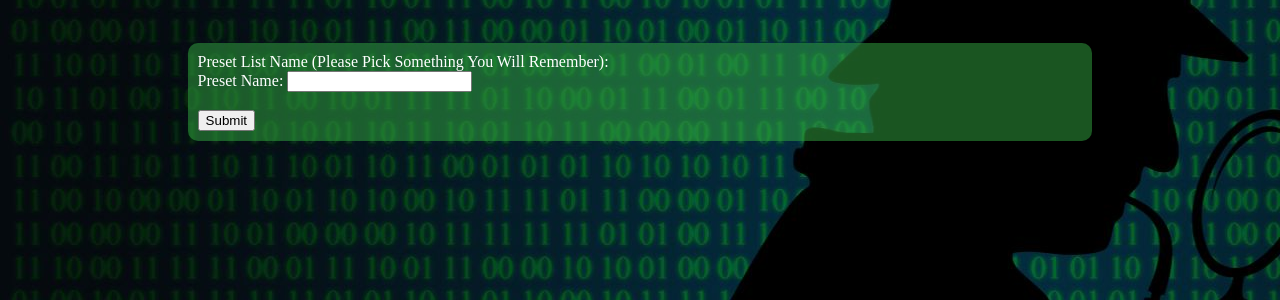
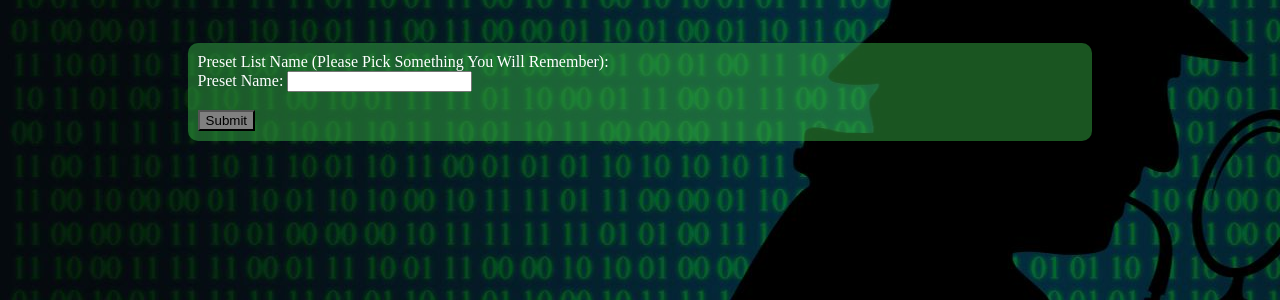
Before and after one commit to CastilloAnthony/CS-4800_Project_Sherlock, a Flask app: template templates/AddPreset.html in a window 1280 px wide. Shown: the part 163-463 px from the top of the page. Run offline with Flask 3, Linux system fonts and the light colour scheme; the template is opened without the code that fills it, so the values that code supplies are empty.

Commit message:
Button change1

```diff
--- a/static/styles/style1.css
+++ b/static/styles/style1.css
@@ -92,3 +92,14 @@ form {
     text-align: center;
     padding: 10px;
 }
+
+/*button styling*/
+button {
+    background-color: gray;
+    color: black;
+}
+
+ button:hover {
+    background-color: #4CAF50;
+    color: black;
+ }
--- a/templates/AddPreset.html
+++ b/templates/AddPreset.html
@@ -41,7 +41,8 @@
                     <input type="checkbox" name="selected_options[]" value="{{ url }}"> {{ url }}<br>
 
                 {% endfor %}
-                <input type="submit" value="Submit">
+                <!--input type="submit" value="Submit"-->
+                <button type="submit">Submit</button>
             </form>
             </div>
         </body>
--- a/templates/EditPreset.html
+++ b/templates/EditPreset.html
@@ -41,7 +41,7 @@
                 {% for item in presets['presets'] %}<!--data['presets'] == presets[presets]-->
                     <input type="checkbox" name="selected_option[]" value="{{ item }}"> {{ item['name'] }}<br>{{item['presetLists']}} || timestamp: {{item['timestamp']}}<br>
                 {% endfor %}
-                <input type="submit" value="Submit">
+                <button type="submit">Enter</button>
             </form>
             </div>
         </body>
--- a/templates/EditPresetNew.html
+++ b/templates/EditPresetNew.html
@@ -38,7 +38,7 @@
                     <input type="checkbox" name="selected_options[]" value="{{ url }}"> {{ url }}<br>
 
                 {% endfor %}
-                <input type="submit" value="Submit">
+                <button type="submit">Enter</button>
             </form>
         </body>
 
```
